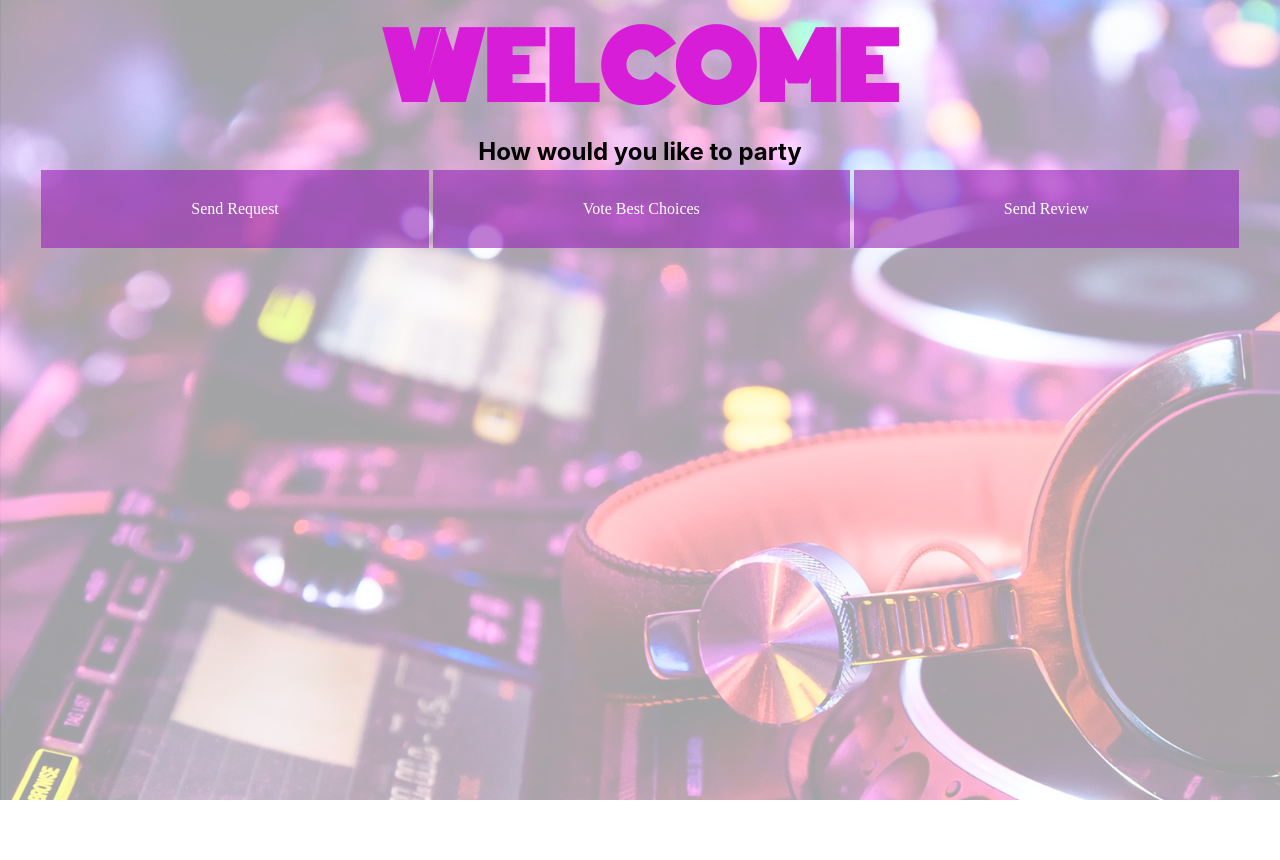
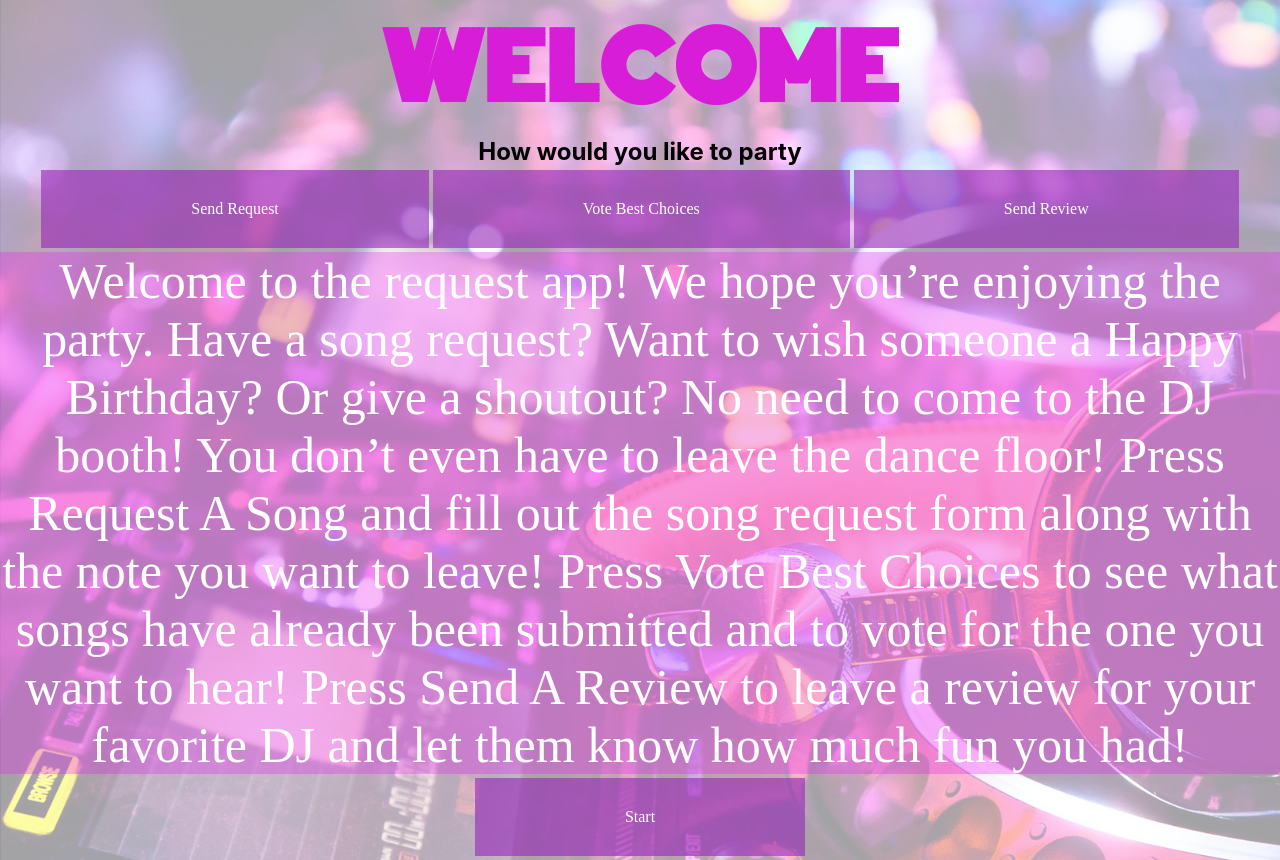
Before and after one commit to Mchicksr/The-Request-App-client, a React (Create React App) app: page / in a window 1280 px wide. Before the commit the page ends 800 px from the top, so only its background shows below. Built offline with nearby package versions, Linux system fonts and the light colour scheme; no server answers; a web font is replaced by a local one.

Commit message:
splash page complete, inst for all comps

```diff
--- a/src/App/App.js
+++ b/src/App/App.js
@@ -67,7 +67,7 @@ addSong(song) {
 
         <Route path ='/' component={Main} />
 
-      <Route path='/S' component={SplashPage} />
+      <Route exact path='/' component={SplashPage} />
       <Route path ='/Form' render={()=> <Form songs={this.state.songs}/> } />
      <Route path ='/sent' component={Sent} />
      <Route path ='/vote' render={()=>< Vote songs={this.state.songs}/>} />
--- a/src/Form/Form .js
+++ b/src/Form/Form .js
@@ -107,6 +107,8 @@ class Form extends Component {
     render(){
         // console.log('please',this.state)
 return (
+    <div>
+        <p>Request a song and a shoutout all in one place! Fill out the form below with the information about the song you would like to hear, and in the notes section leave your shoutout! Your song will post on the Vote Best Choices page and your notes will be privately sent to the DJ.</p>
     <form
     onSubmit={e => this.handleSubmit(e)}
     >
@@ -161,7 +163,7 @@ return (
         </button>
 
     </form>
-
+    </div>
 )
     }
 }
--- a/src/Vote/Vote.js
+++ b/src/Vote/Vote.js
@@ -31,7 +31,10 @@ class Vote extends React.Component {
 
     return(
 
+
         <div>
+             <p>Check out what songs your fellow party-goers have submitted and vote your favorite ones as many times as you want! You can even vote for your own submission! The song with the highest votes may be the one that is played next!</p>
+
             <h1 className="neon">VOTE</h1><br></br>
             <h1 className="songs">{songs}</h1>
 
--- a/src/splash/splash.js
+++ b/src/splash/splash.js
@@ -1,12 +1,21 @@
 import React from 'react';
 // import { Link } from "react-router-dom"
 import './splash.css'
-
+import {  Link  } from 'react-router-dom'
 function SplashPage(){
 return(
     <div>
-        <p>Post your favorite song and get it played by your dj! After you post your song head over to our vote section and choose the best selection out of your party. Thank you for coming and enjoy the party!</p>
+        <p>Welcome to the request app! We hope you’re enjoying the party.
 
+Have a song request? Want to wish someone a Happy Birthday? Or give a shoutout? No need to come to the DJ booth! You don’t even have to leave the dance floor!
+
+Press Request A Song and fill out the song request form along with the note you want to leave!
+
+Press Vote Best Choices to see what songs have already been submitted and to vote for the one you want to hear!
+
+Press Send A Review to leave a review for your favorite DJ and let them know how much fun you had!
+</p>
+<Link to="Main" className="req"> Start</Link>
     </div>
 )
 }
```
Also changed, not shown: 1 other file (tests, documents, lock files or other folders).
